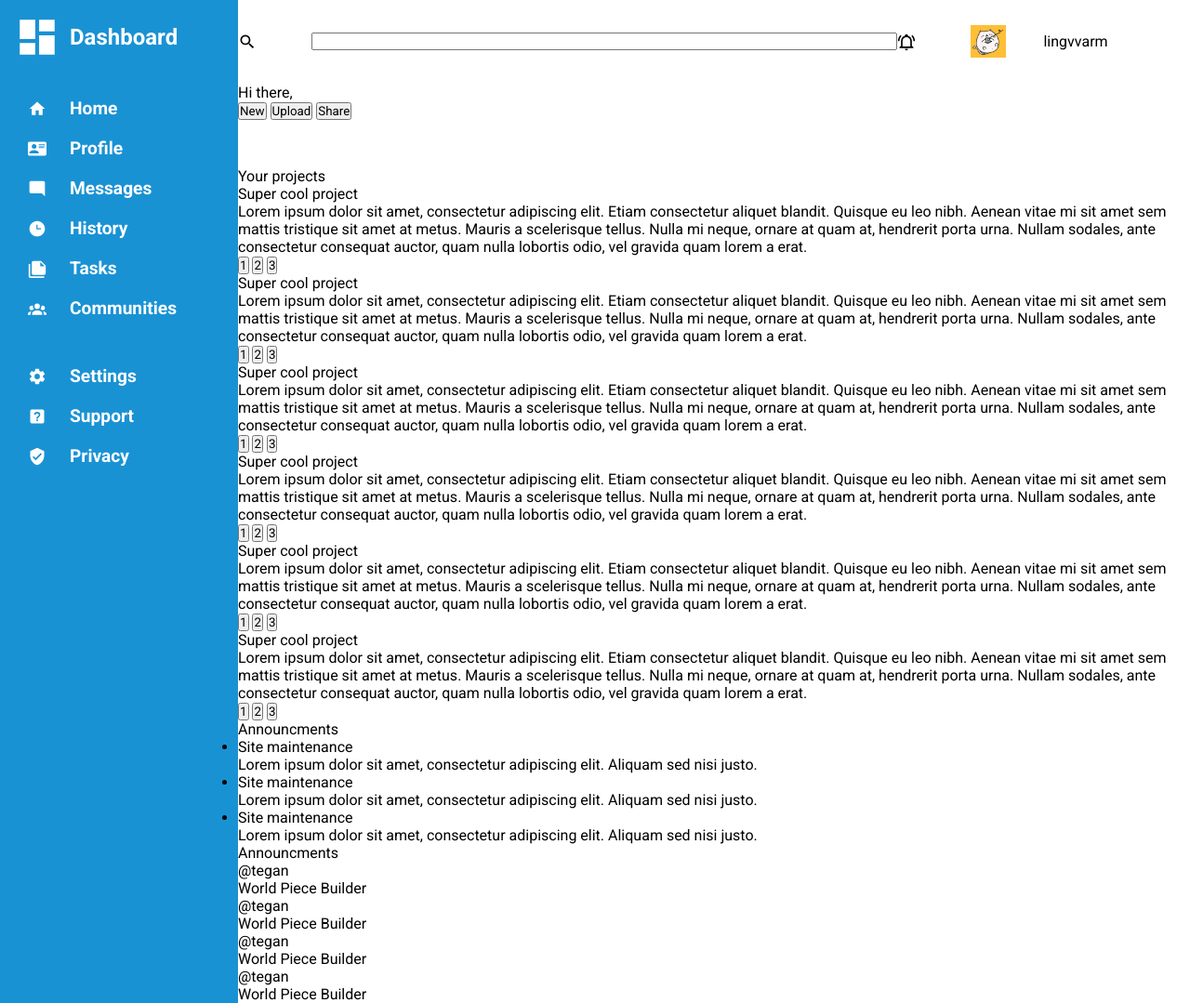
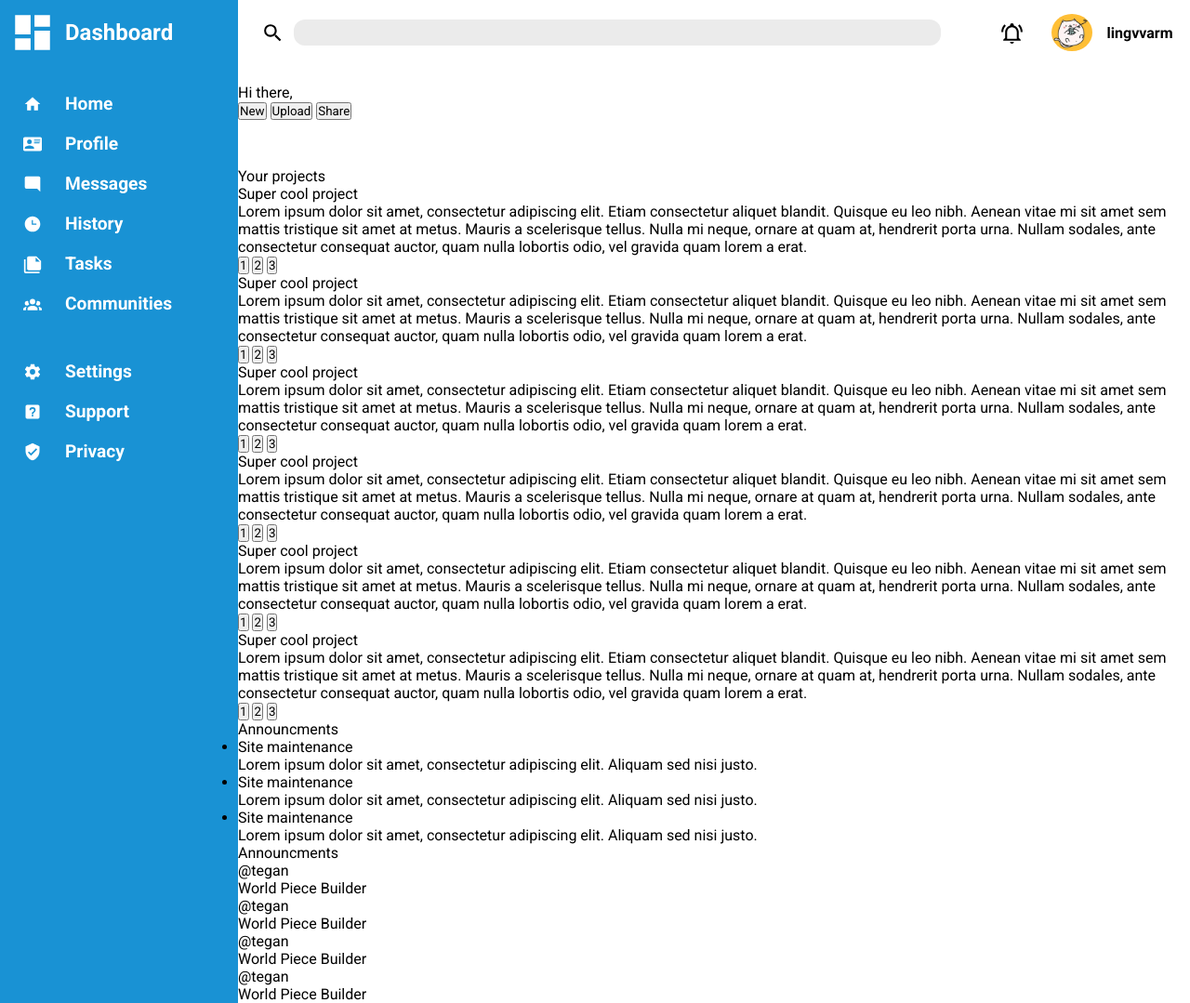
Before and after one commit to lingvvarm/dashboard-odin, a plain HTML site: page index.html in a window 1280 px wide. Shown: the whole page at 93% size. Drawn offline with Linux system fonts and the light colour scheme.

Commit message:
Finish navbar

```diff
--- a/index.html
+++ b/index.html
@@ -43,11 +43,11 @@
         </div>
         <div class="header">
             <div class="navbar">
-                <img src="img/magnify.svg" alt="search-icon" class="nav-icon">
+                <img src="img/magnify.svg" alt="search-icon" class="nav-icon search-icon">
                 <input type="text" name="search" id="search" class="search-bar">
-                <img src="img/bell-ring-outline.svg" alt="notification-icon" class="nav-icon">
+                <img src="img/bell-ring-outline.svg" alt="notification-icon" class="nav-icon bell-icon">
                 <img src="img/avatar1.png" alt="avatar" class="nav-avatar">
-                <p>lingvvarm</p>
+                <p class="nav-text">lingvvarm</p>
             </div>
             <div class="down-header">
                 <div class="down-header-text">
--- a/style.css
+++ b/style.css
@@ -21,7 +21,7 @@
     background-color: #1992d4;
     color: white;
     font-weight: bold;
-    padding: 15px;
+    padding: 10px;
 }
 
 .first-block,
@@ -78,14 +78,40 @@
 
 .navbar {
     display: grid;
-    grid-template-columns: 1fr 8fr 1fr 1fr 2fr;
+    grid-template-columns: 50px 7fr 1fr 0.5fr 0.9fr;
+    grid-template-rows: 70px;
     align-items: center;
+    column-gap: 10px;
+}
+
+.search-bar {
+    background-color: #EBEBEB;
+    border: none;
+    border-radius: 12px;
+    height: 28px;
+    justify-self: none;
+    padding: 5px;
+    box-sizing: border-box;
 }
 
 .nav-icon {
-    height: 20px;
+    height: 25px;
+}
+
+.nav-text {
+    font-weight: bold;
+}
+
+.bell-icon,
+.search-icon {
+    justify-self: end;
+}
+
+.bell-icon {
+    margin-right: 20px;
 }
 
 .nav-avatar {
-    height: 35px;
+    height: 40px;
+    border-radius: 50%;
 }
```
